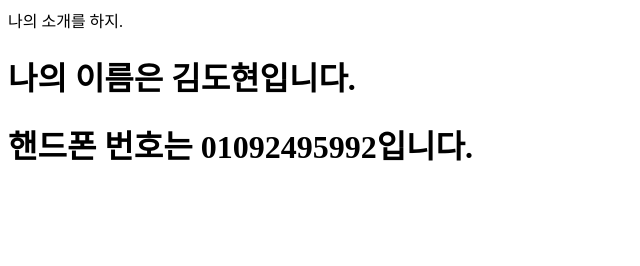
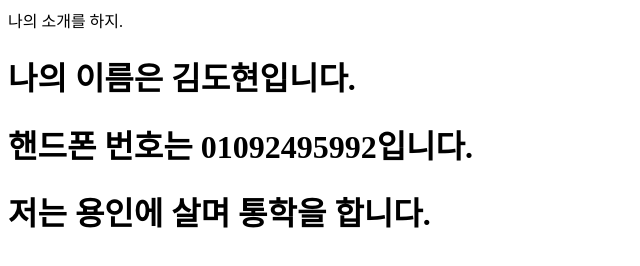
Before and after one commit to ajourealcoding1/team1homepage, a plain HTML site: page dohyun.html in a window 1280 px wide. Shown: the whole page, without its empty margins (0-640 px from the left). Drawn offline with Linux system fonts and the light colour scheme.

```diff
--- a/dohyun.html
+++ b/dohyun.html
@@ -3,5 +3,6 @@
 	<body>
 		<h1>나의 이름은 김도현입니다.</h1>
 		<h1>핸드폰 번호는 01092495992입니다.</h1>
+		<h1>저는 용인에 살며 통학을 합니다.</h1>
 	</body>
 </html>
```
